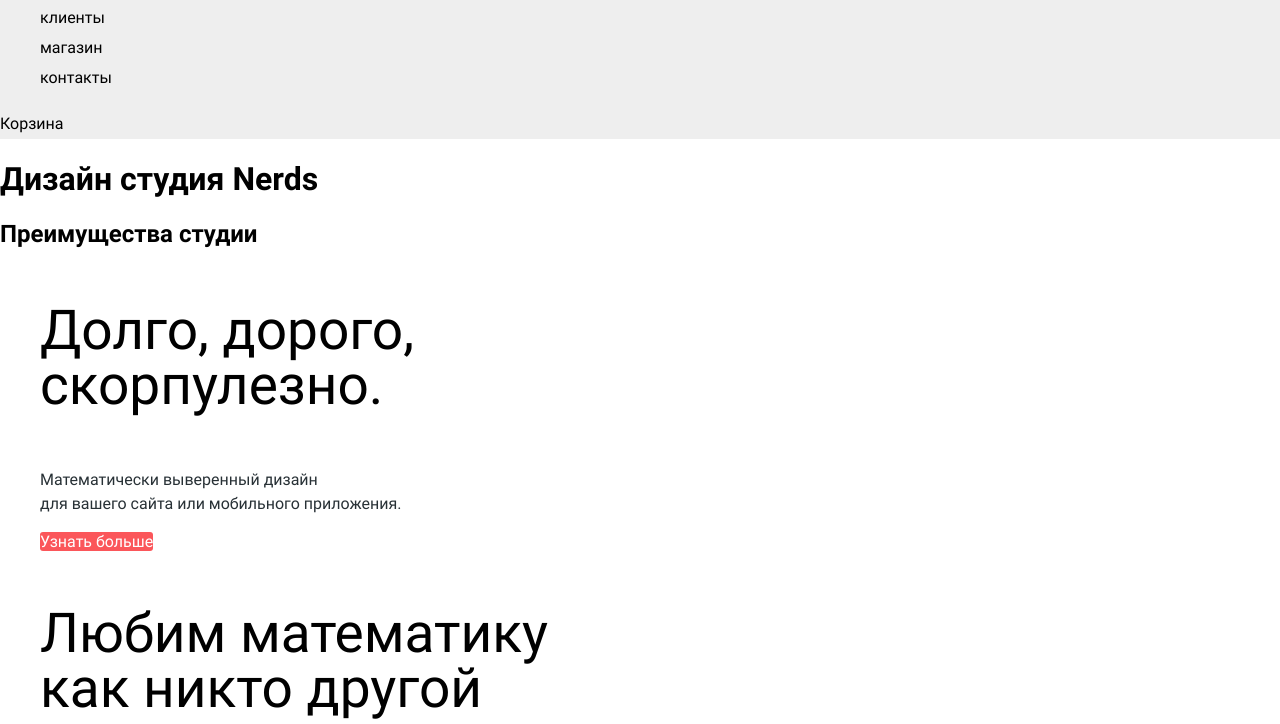
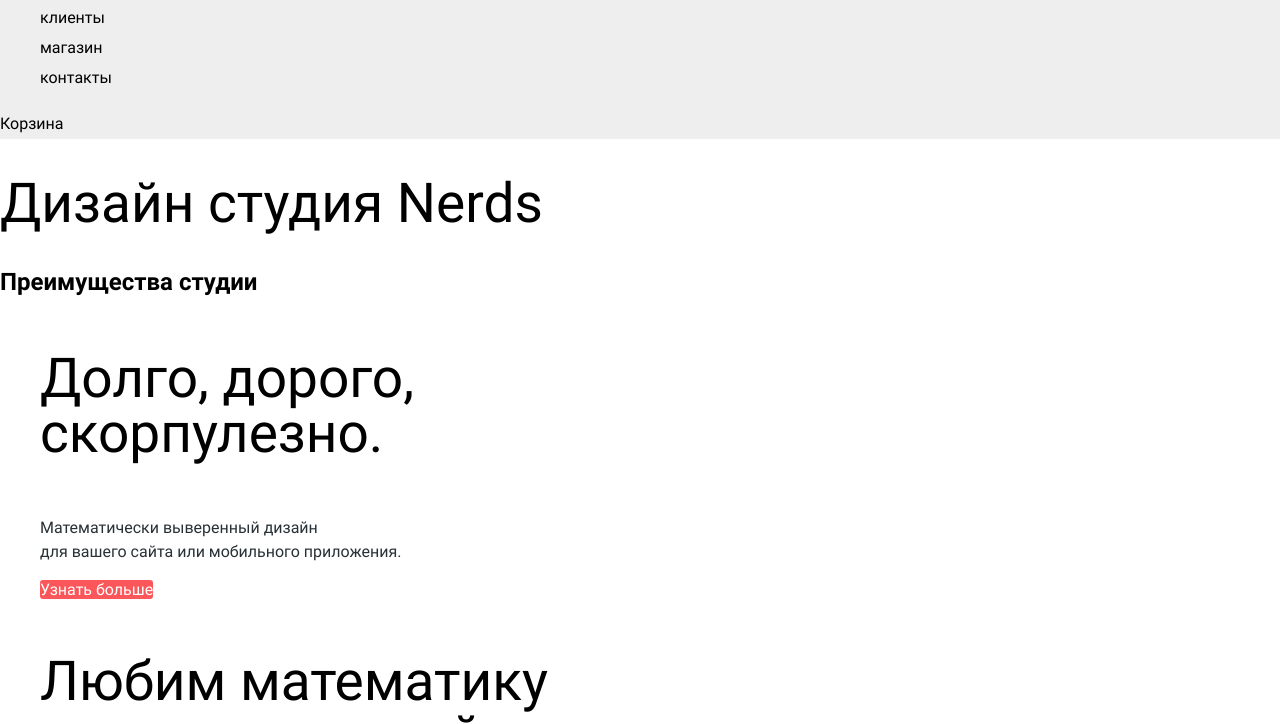
Before and after one commit to opg-x/1580379-nerds-29, a plain HTML site: page index.html in a window 1280 px wide. Shown: the part 73-797 px from the top of the page. Drawn offline with Linux system fonts and the light colour scheme.

Commit message:
Update styles.css

```diff
--- a/css/styles.css
+++ b/css/styles.css
@@ -9,7 +9,7 @@
     font-display: swap;
 }
 
-    @font-face {
+@font-face {
     font-family: 'Roboto';
     font-style: normal;
     font-weight: 700;
@@ -71,15 +71,13 @@
   /* MAIN NAVIGATION */
 
   .main-navigation {
-      font-size: 16px;
       line-height: 30px;
-      color: var(--basic-black);
       background-color: var(--white-grey);
   }
   .main-navigation a {
       color: var(--basic-black);
   }
-  .main-navigation a :hover {
+  .main-navigation a:hover {
       color: var(--coral);
   }
   .main-navigation a:active {
@@ -105,7 +103,11 @@
     background-color: var(--coral-active);
   }
 
-    /*SLIDER*/
+  .center h1 {
+    font-weight: 500;
+    font-size: 55px;
+    line-height: 55px;
+  }
 
   .feature-item h3 {
     font-style: normal;
```
